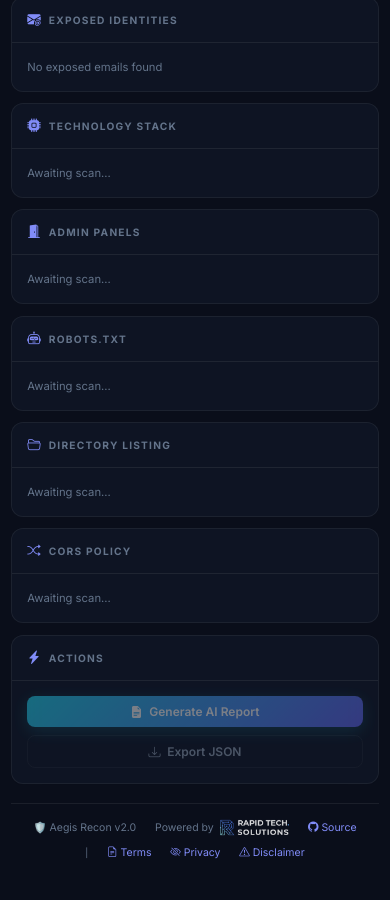
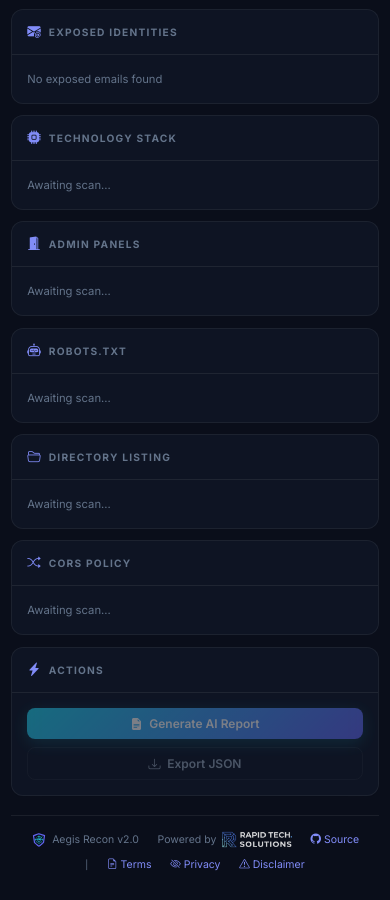
Before and after one commit to Vexx-bit/Aegis-Recon, a plain HTML site: page frontend/index.html in a window 390 px wide. Shown: the part 1543-2443 px from the top of the page. Drawn offline with nearby package versions, Linux system fonts and the light colour scheme.

Commit message:
Fix topbar logo size, replace footer emoji with logomark, clean root
- Topbar logo: 28px -> 40px mobile, 34px -> 48px tablet, 38px -> 54px desktop
- Footer: replaced shield emoji with aegis-logomark.svg image (both pages)
- Deleted 6 AEGIS brand source files from repo root (already in frontend/assets/)

```diff
--- a/frontend/css/aegis.css
+++ b/frontend/css/aegis.css
@@ -184,7 +184,7 @@
   align-items: center;
 }
 .topbar__logo {
-  height: 28px;
+  height: 40px;
   width: auto;
 }
 .topbar__right {
@@ -194,10 +194,10 @@
 }
 @media (min-width:600px) {
   .topbar { padding: 1rem 1.5rem; }
-  .topbar__logo { height: 34px; }
+  .topbar__logo { height: 48px; }
 }
 @media (min-width:1200px) {
-  .topbar__logo { height: 38px; }
+  .topbar__logo { height: 54px; }
 }
 
 /* ═══════════════════════════════════════════════
@@ -412,6 +412,18 @@
   transition: opacity var(--t-fast);
 }
 .powered-by:hover .footer-logo { opacity: 1; }
+
+.footer-brand {
+  display: inline-flex;
+  align-items: center;
+  gap: .35rem;
+}
+.footer-icon {
+  height: 16px;
+  width: auto;
+  display: inline-block;
+  vertical-align: middle;
+}
 
 /* ═══════════════════════════════════════════════
    PULSE BADGE (Scanning indicator)
--- a/frontend/index.html
+++ b/frontend/index.html
@@ -279,7 +279,7 @@
 
       <!-- ── FOOTER ── -->
       <footer class="site-footer">
-        <span>🛡️ Aegis Recon v2.0</span>
+        <span class="footer-brand"><img src="assets/aegis-logomark.svg" alt="" class="footer-icon" /> Aegis Recon v2.0</span>
         <a href="https://rapidtech.software" target="_blank" rel="noopener" class="powered-by">
           <span>Powered by</span>
           <img src="assets/rapid-tech-logo.png" alt="Rapid Tech Solutions" class="footer-logo" />
```
Also changed, not shown: frontend/legal.html (+1 -1 lines).
